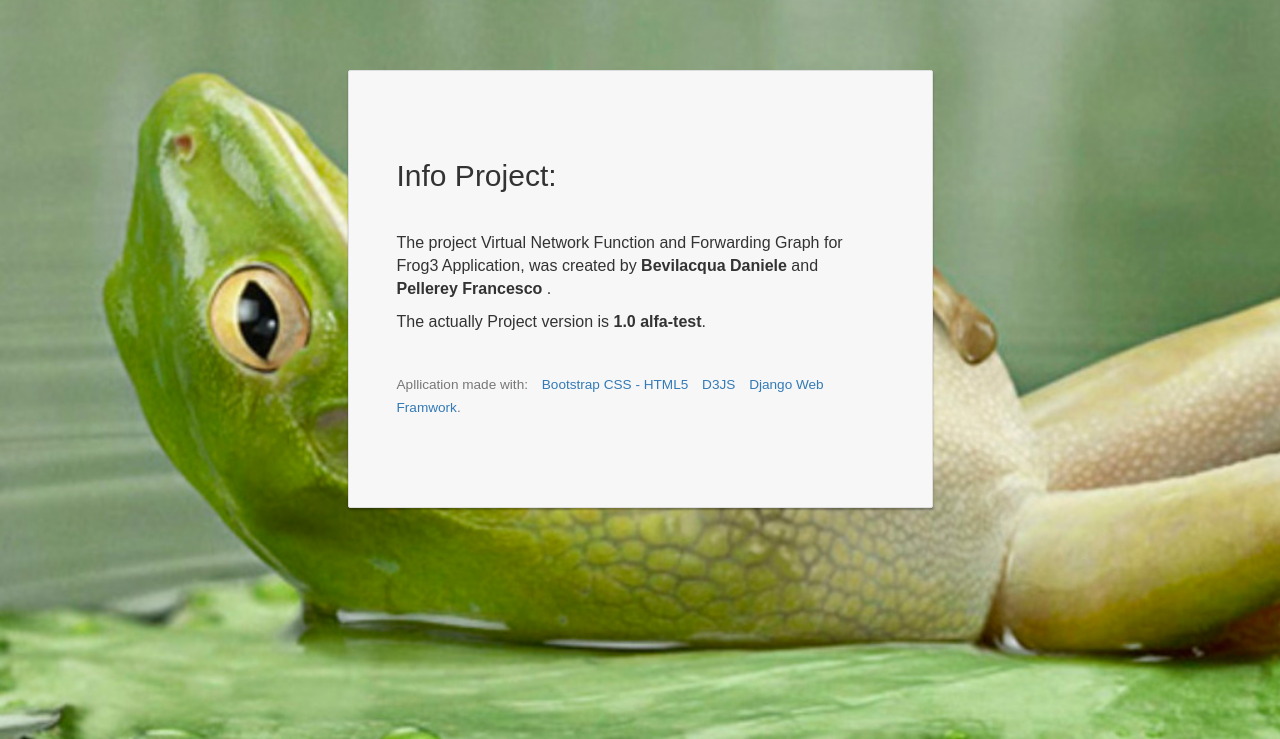
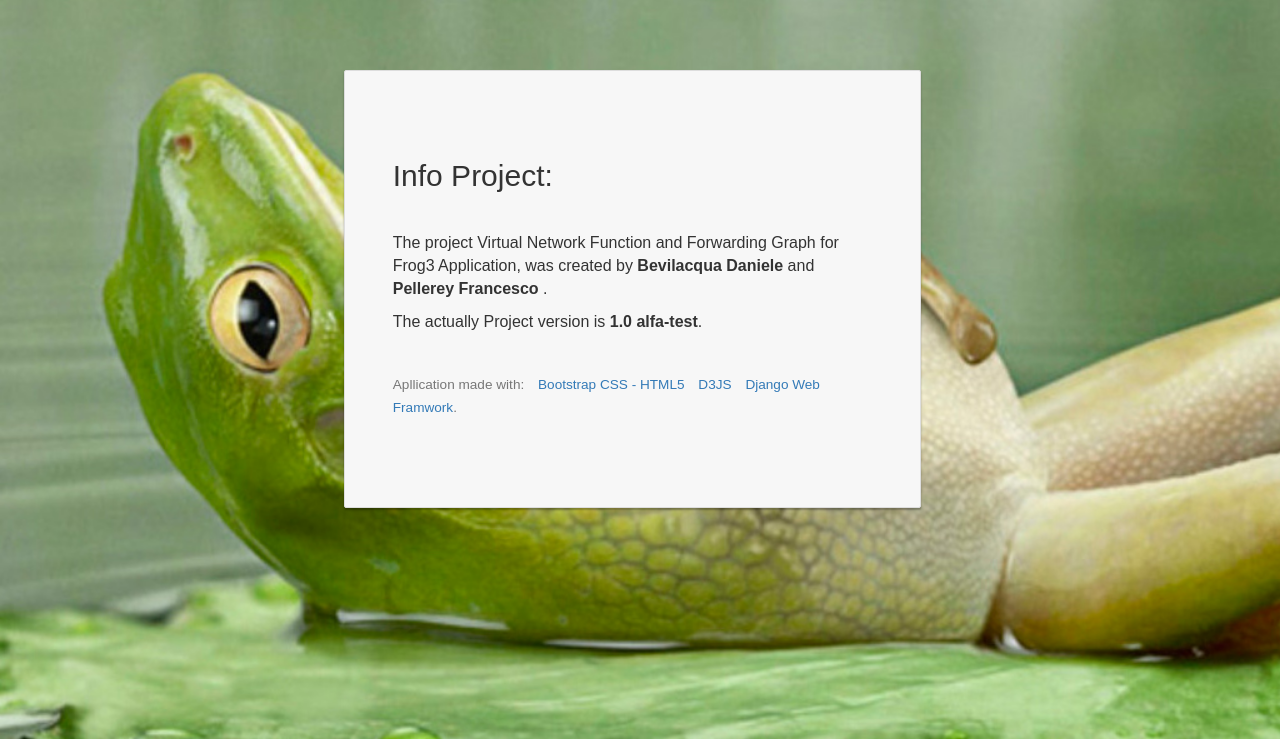
Before and after one commit to netgroup-polito/frog4-gui, a Django app: template nfg/templates/nfg/info.html in a window 1280 px wide. Shown: the part 61-800 px from the top of the page. Run offline with Django 3.2, Linux system fonts and the light colour scheme; the template is opened without the code that fills it, so the values that code supplies are empty; some libraries are stand-ins or nearby versions.

Commit message:
fix index page

```diff
--- a/nfg/static/nfg/css/style.css
+++ b/nfg/static/nfg/css/style.css
@@ -16,10 +16,12 @@ i {
 .container-fluid{
   padding-right: 0px;
   padding-left: 0px;
+
 }
 
 body{
   background: #FFF url("../img/frog-background.jpg") no-repeat scroll center center / cover;
+  margin-right: 0px;
 }
 
 hr{
@@ -177,6 +179,7 @@ a:focus, .navbar-inverse .navbar-nav > .open > a:hover {
 
 html{
   height: 100%;
+  margin-right: 0px;
 }
 
 
@@ -289,3 +292,7 @@ html{
   line-height: 1.42857;
   margin-right: 20px;
 }
+
+.row{
+  margin-right: 0px;
+}
```
